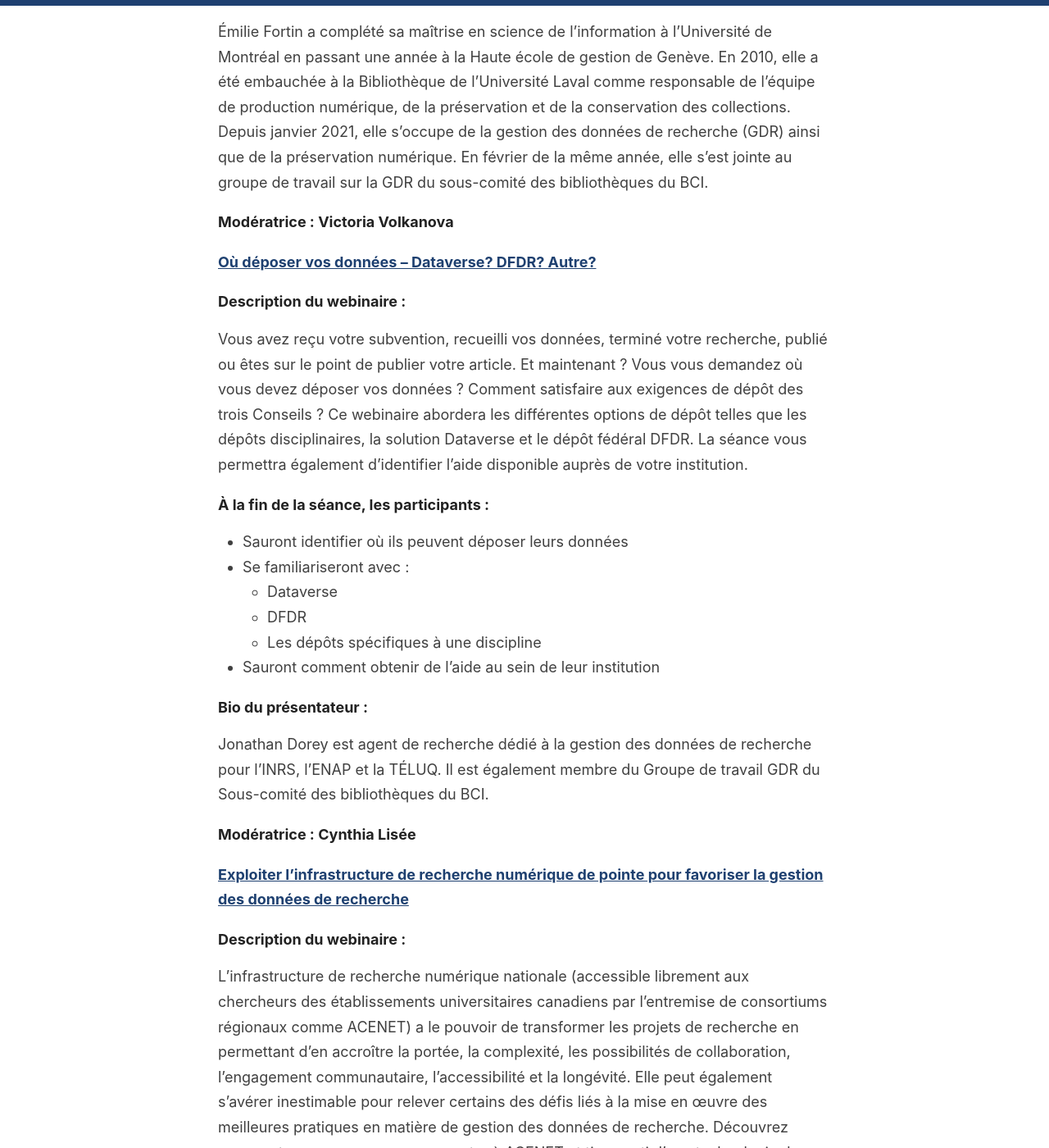
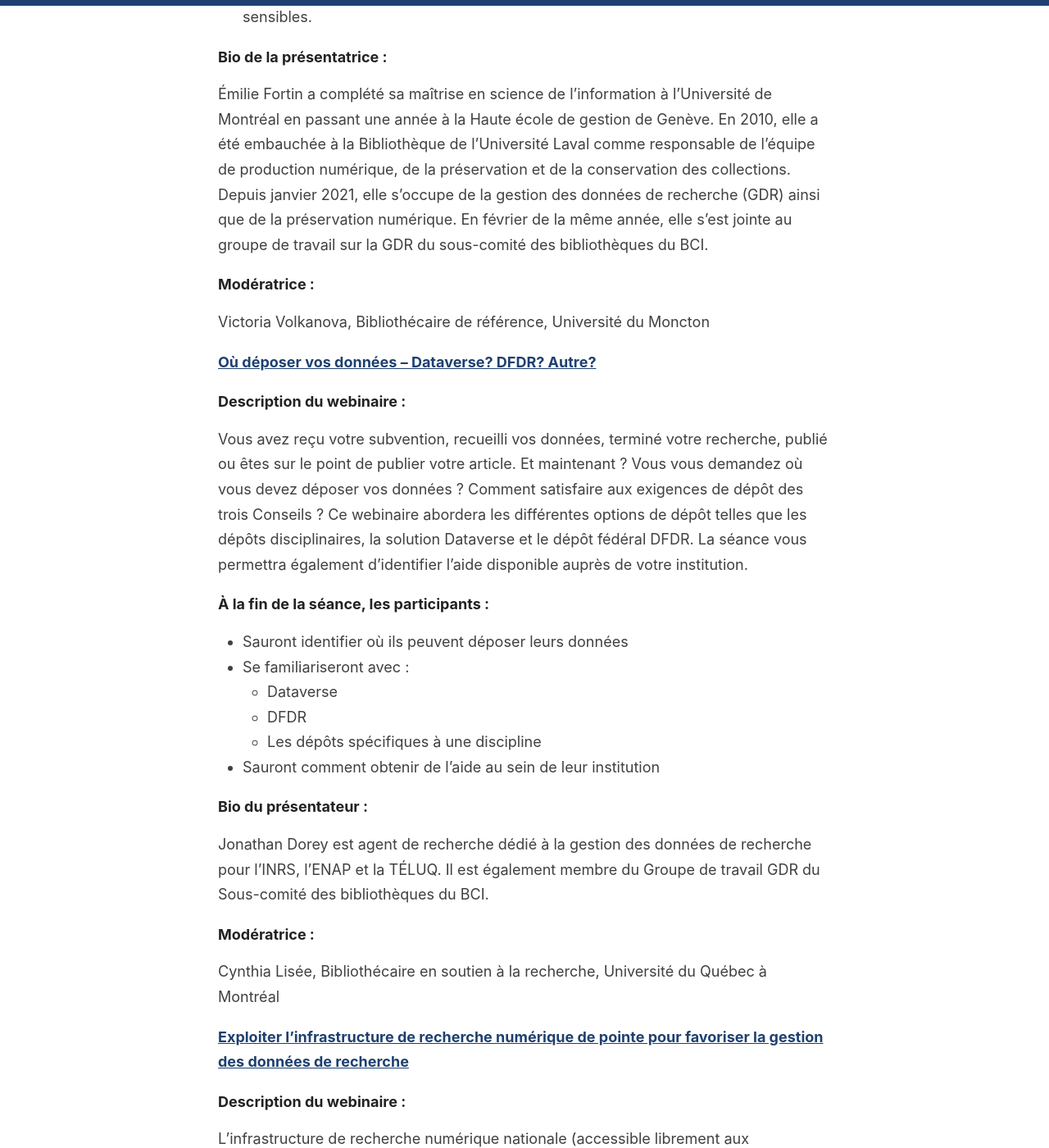
Before and after one commit to caul-dpsc/2021-rdm-series, a Jekyll site: the page built from _pages/index_fr.md, in a window 1280 px wide and 1400 px high, scrolled down 3320 px. Shown: the whole window at 82% size. Built offline with Jekyll 4.4.1, drawn with Linux system fonts in a browser that asks for light colours; some of the changed text lies outside the part shown.

Commit message:
Update index_fr.md

```diff
--- a/_pages/index_fr.md
+++ b/_pages/index_fr.md
@@ -41,7 +41,8 @@ Ce webinaire examinera ce que comporte la gestion des données de recherche, pou
 ##### Bio de la présentatrice :
 Nadia Zurek est bibliothécaire en soutien à la recherche à l’Université du Québec à Trois-Rivières et membre du Groupe de travail sur la gestion des données de recherche su Sous-comité des bibliothèques du BCI. Ses fonctions l’appellent à développer et offrir aux chercheurs des services en lien avec la communication savante, la bibliométrie et la gestion des données de recherche.
 
-##### Modératrice : Cynthia Lisée
+##### Modératrice :
+Cynthia Lisée, Bibliothécaire en soutien à la recherche, Université du Québec à Montréal
 
 #### <a id="dmp"></a>À l’aide! J’ai besoin d’un plan de gestion de données! Utilisez l'assistant PGD et plus encore
 
@@ -56,7 +57,8 @@ Votre bailleur de fonds exige-t-il un plan de gestion des données ? Ou faites-v
 ##### Bio de la présentatrice :
 Émilie Fortin a complété sa maîtrise en science de l'information à l'Université de Montréal en passant une année à la Haute école de gestion de Genève. En 2010, elle a été embauchée à la Bibliothèque de l'Université Laval comme responsable de l’équipe de production numérique, de la préservation et de la conservation des collections. Depuis janvier 2021, elle s’occupe de la gestion des données de recherche (GDR) ainsi que de la préservation numérique. En février de la même année, elle s’est jointe au groupe de travail sur la GDR du sous-comité des bibliothèques du BCI.
 
-##### Modératrice : Victoria Volkanova
+##### Modératrice :
+Victoria Volkanova, Bibliothécaire de référence, Université du Moncton
 
 #### <a id="dataverse"></a>Où déposer vos données – Dataverse? DFDR? Autre?
 
@@ -74,7 +76,8 @@ Vous avez reçu votre subvention, recueilli vos données, terminé votre recherc
 ##### Bio du présentateur :
 Jonathan Dorey est agent de recherche dédié à la gestion des données de recherche pour l’INRS, l’ENAP et la TÉLUQ. Il est également membre du Groupe de travail GDR du Sous-comité des bibliothèques du BCI.
 
-##### Modératrice : Cynthia Lisée
+##### Modératrice :
+Cynthia Lisée, Bibliothécaire en soutien à la recherche, Université du Québec à Montréal
 
 #### <a id="cc"></a>Exploiter l’infrastructure de recherche numérique de pointe pour favoriser la gestion des données de recherche
 
@@ -84,4 +87,5 @@ L’infrastructure de recherche numérique nationale (accessible librement aux c
 ##### Bio de la présentatrice :
 Michele Fash, directrice, Développement des activités, ACENET. Michele travaille dans le marketing depuis près de 30 ans, dans les secteurs public et privé ainsi que dans diverses industries. Elle a travaillé notamment pour les Affaires publiques au ministère de la Défense nationale à Ottawa, elle a commercialisé les frites pour McCain Foods (Canada), le sable et le gravier pour Shaw Group Ltd. en Nouvelle-Écosse, et les dispositifs médicaux pour Uplift Technologies. Elle a également assuré des services de consultation privée à des organisations allant d’entreprises en démarrage à d’importantes multinationales. À ACENET, Michele est responsable du marketing et du rayonnement.
 
-##### Modératrice : Cynthia Lisée
+##### Modératrice :
+Cynthia Lisée, Bibliothécaire en soutien à la recherche, Université du Québec à Montréal
```
